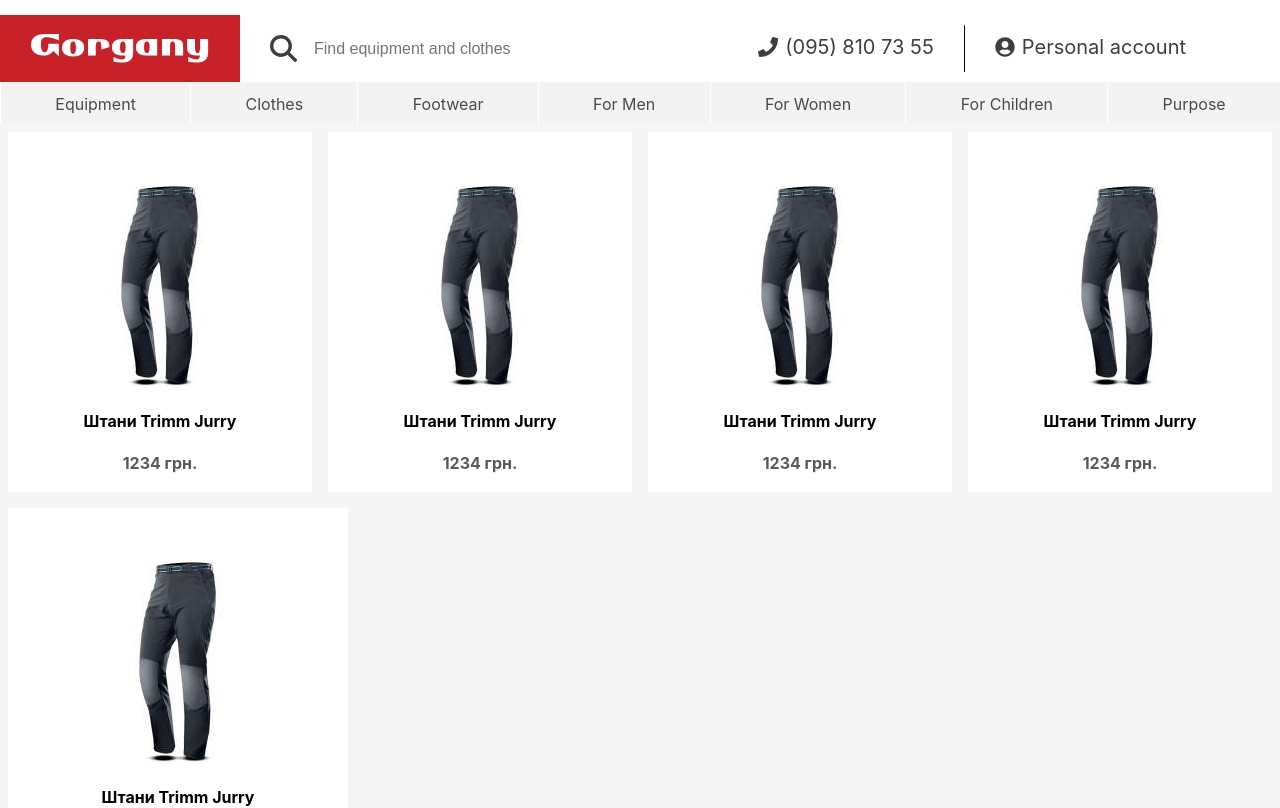
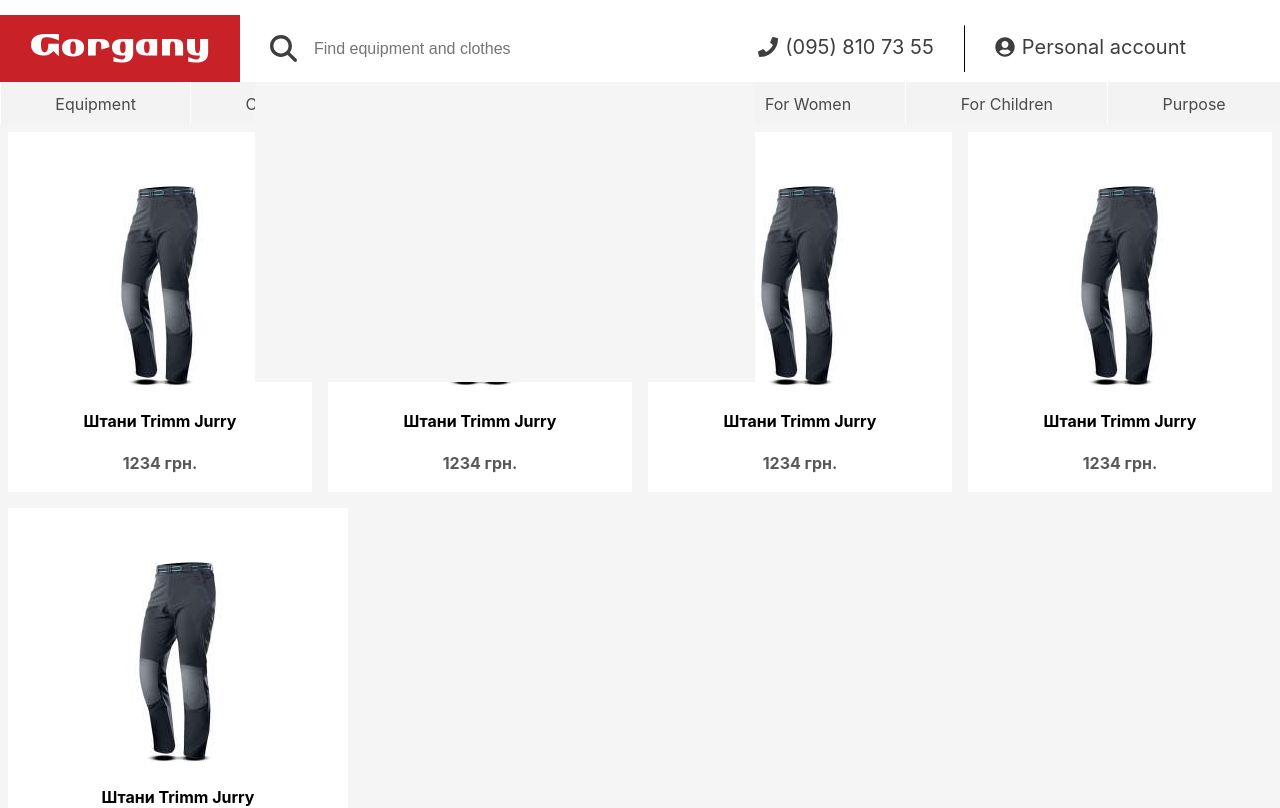
Before and after one commit to e-shop-microservices/catalogue-web, a React (Create React App) app: page / in a window 1280 px wide. Shown: the top 808 px of the page. Built offline with nearby package versions, Linux system fonts and the light colour scheme.

Commit message:
Add styling for search-seggestions-container

```diff
--- a/src/components/search/SearchSuggestions.css
+++ b/src/components/search/SearchSuggestions.css
@@ -1,3 +1,6 @@
 .search-suggestions-container {
-    position: relative;
+    position: absolute;
+    height: 300px;
+    width: 500px;
+    background: #f5f5f5;
 }
```
